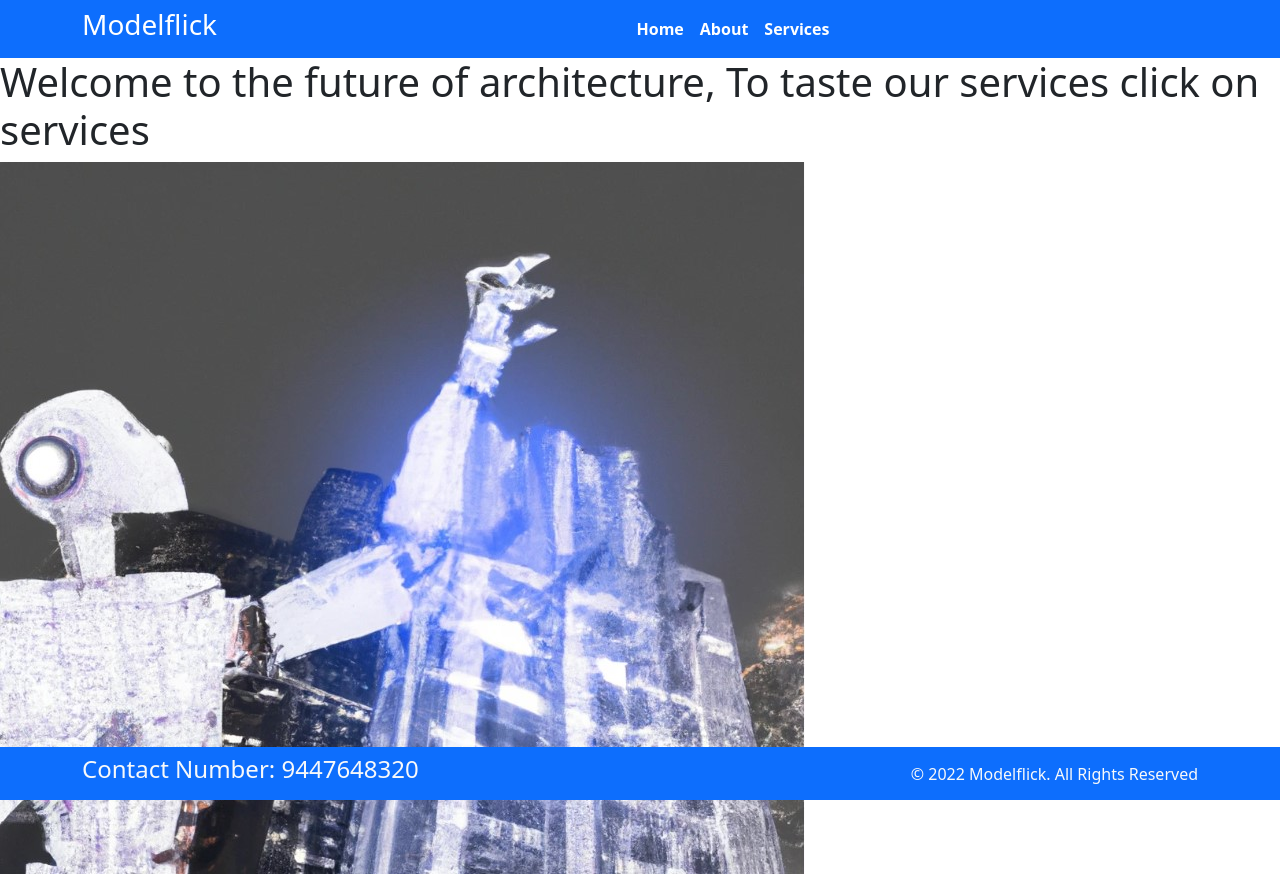
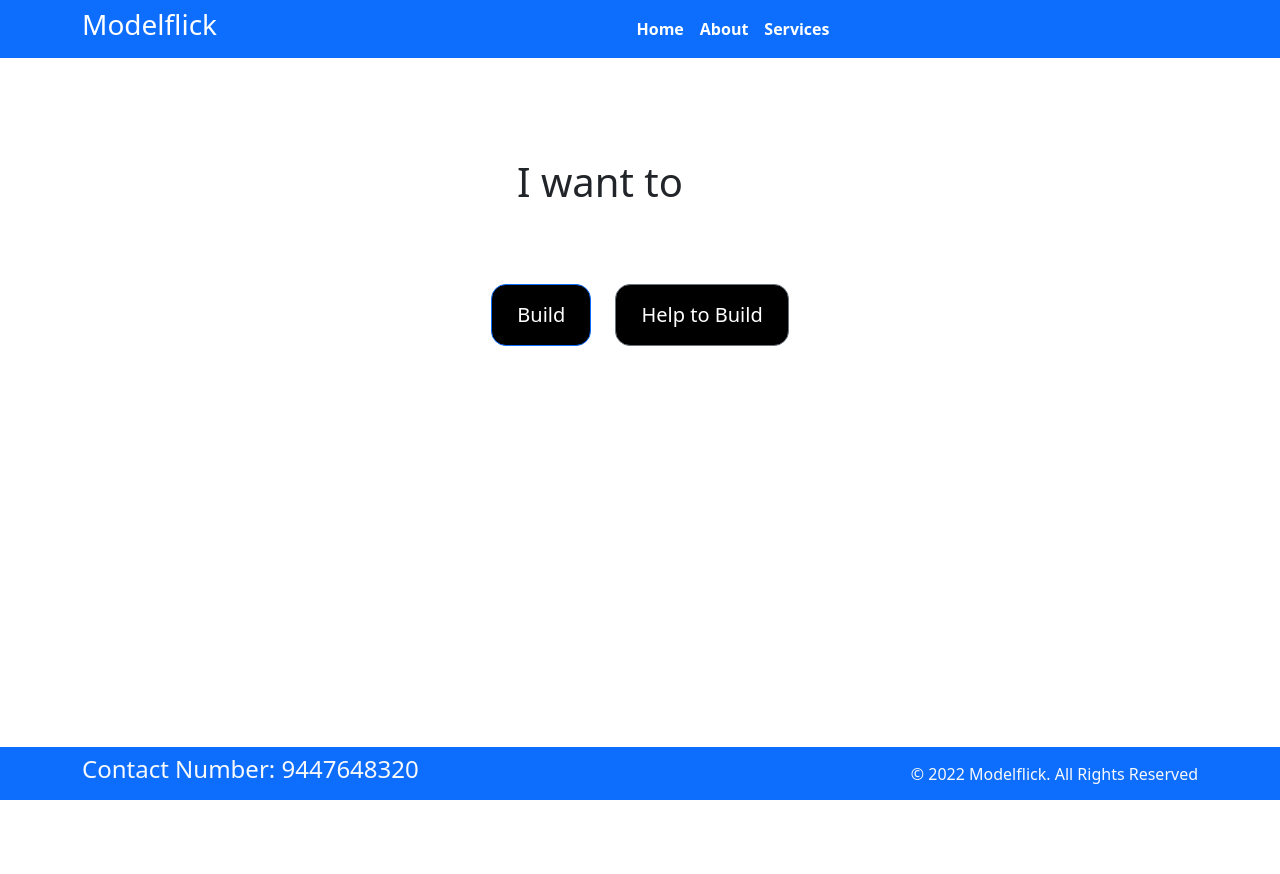
Before and after one commit to Arunarchitect/Mod, a Django app: page / in a window 1280 px wide. After the commit the page ends 800 px from the top, so only its background shows below. Run offline with Django 4.2, Linux system fonts and the light colour scheme; some libraries are stand-ins or nearby versions.

Commit message:
created a build help to build html page

```diff
--- a/modelflick/templates/base.html
+++ b/modelflick/templates/base.html
@@ -20,7 +20,6 @@
       href="{% static '/css/style.css' %}">
   </head>
 
-  <body>
 
 
     <nav class="navbar bg-primary navbar-expand-md ">
--- a/modelflick/templates/index.html
+++ b/modelflick/templates/index.html
@@ -5,8 +5,45 @@ Home
 
 {% block content %}
 {% load static %}
-    <body>
-        <h1>Welcome to the future of architecture, To taste our services click on services</h1>
-        <img src="{% static 'images/image.jpg' %}" alt="My Image">
-     </body>
+    <body style="font-size: 100%;">
+        <style>
+            h1 {
+              text-align: center;
+              margin-top: 100px;
+              margin-right: 80px;
+            }
+        </style>
+        <h1>I want to</h1>
+        <!-- <img src="{% static 'images/image.jpg' %}" alt="My Image">       -->
+        <!-- code to insert an image -->
+        <style>
+            .btn-primary {
+              background-color: black;
+              color: rgb(255, 255, 255);
+              border-radius: 15px;
+              font-size: 20px;
+              padding: 15px 25px;
+            }
+
+            .btn-secondary {
+              background-color: black;
+              color: rgb(255, 255, 255);
+              margin-left: 20px;
+              border-radius: 15px;
+              font-size: 20px;
+              padding: 15px 25px;
+            }
+          </style>
+
+          <div class="container">
+            <div class="row justify-content-center mt-5">
+              <div class="col-md-6 text-center" style="margin-top: 30px;">
+                <button class="btn btn-primary btn-lg" onclick="window.location.href='{% url 'service' %}'">Build</button>
+                <button class="btn btn-secondary btn-lg" onclick="window.location.href='{% url 'service' %}'">Help to Build</button>
+              </div>
+            </div>
+          </div>
+
+
+    </body>
 {% endblock %}
```
